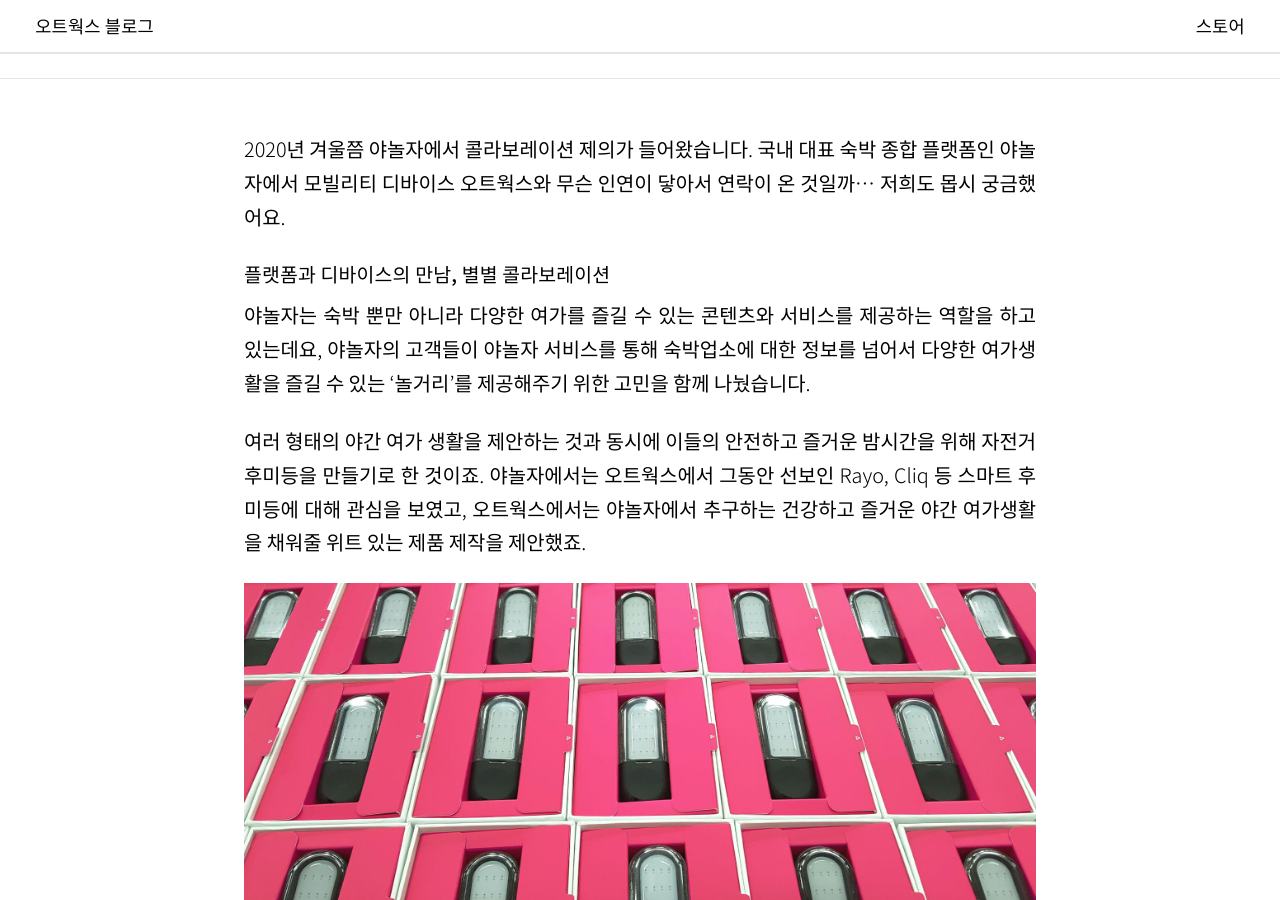
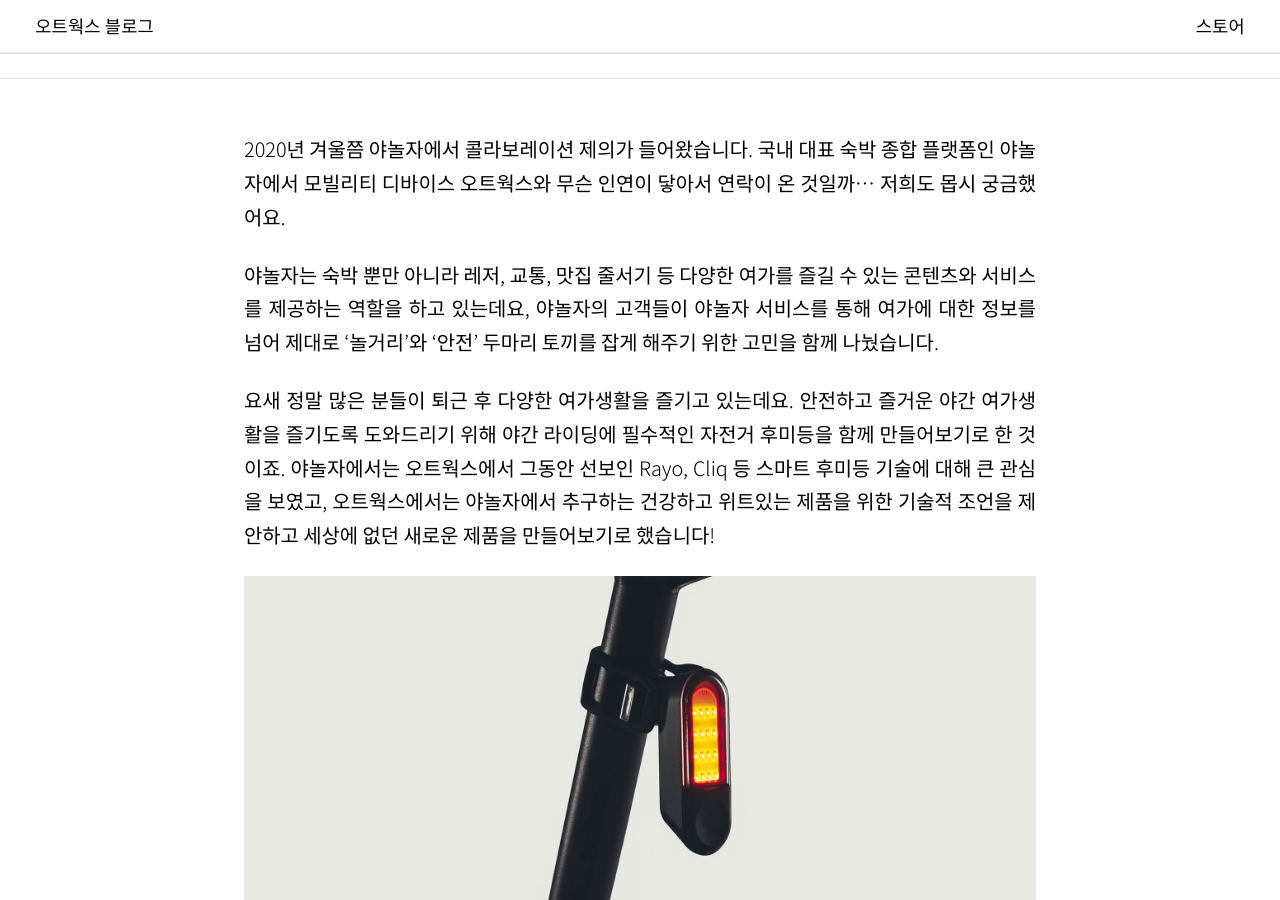
Before and after one commit to hauteworks/hauteworks-blog, a Jekyll site: the page built from _posts/2021-06-05-hauteworks-yanolja-colaboration.markdown, in a window 1280 px wide and 900 px high, scrolled down 1114 px. Built offline with Jekyll 4.4.1, drawn with Linux system fonts in a browser that asks for light colours; nearby versions of some CDN libraries; a script that is not in the unit is left out; some of the changed text lies outside the part shown.

Commit message:
Update 2021-06-05-hauteworks-yanolja-colaboration.markdown

```diff
--- a/_posts/2021-06-05-hauteworks-yanolja-colaboration.markdown
+++ b/_posts/2021-06-05-hauteworks-yanolja-colaboration.markdown
@@ -11,20 +11,22 @@
 
 2020년 겨울쯤 야놀자에서 콜라보레이션 제의가 들어왔습니다. 국내 대표 숙박 종합 플랫폼인 야놀자에서 모빌리티 디바이스 오트웍스와 무슨 인연이 닿아서 연락이 온 것일까... 저희도 몹시 궁금했어요.
 
+야놀자는 숙박 뿐만 아니라 레저, 교통, 맛집 줄서기 등 다양한 여가를 즐길 수 있는 콘텐츠와 서비스를 제공하는 역할을 하고 있는데요, 야놀자의 고객들이 야놀자 서비스를 통해 여가에 대한 정보를 넘어 제대로 ‘놀거리’와 ‘안전’ 두마리 토끼를 잡게 해주기 위한 고민을 함께 나눴습니다.
+
+요새 정말 많은 분들이 퇴근 후 다양한 여가생활을 즐기고 있는데요. 안전하고 즐거운 야간 여가생활을 즐기도록 도와드리기 위해 야간 라이딩에 필수적인 자전거 후미등을 함께 만들어보기로 한 것이죠. 야놀자에서는 오트웍스에서 그동안 선보인 Rayo, Cliq 등 스마트 후미등 기술에 대해 큰 관심을 보였고, 오트웍스에서는 야놀자에서 추구하는 건강하고 위트있는 제품을 위한 기술적 조언을 제안하고 세상에 없던 새로운 제품을 만들어보기로 했습니다!
+
+![야놀자 릴랙스 라이트 제품](/assets/images/yanolja-collabo-image-2.jpg)
+
+
 ###### 플랫폼과 디바이스의 만남, 별별 콜라보레이션
-야놀자는 숙박 뿐만 아니라 다양한 여가를 즐길 수 있는 콘텐츠와 서비스를 제공하는 역할을 하고 있는데요, 야놀자의 고객들이 야놀자 서비스를 통해 숙박업소에 대한 정보를 넘어서 다양한 여가생활을 즐길 수 있는 '놀거리'를 제공해주기 위한 고민을 함께 나눴습니다.
 
-여러 형태의 야간 여가 생활을 제안하는 것과 동시에 이들의 안전하고 즐거운 밤시간을 위해 자전거 후미등을 만들기로 한 것이죠. 야놀자에서는 오트웍스에서 그동안 선보인 Rayo, Cliq 등 스마트 후미등에 대해 관심을 보였고, 오트웍스에서는 야놀자에서 추구하는 건강하고 즐거운 야간 여가생활을 채워줄 위트 있는 제품 제작을 제안했죠.
+오트웍스와 야놀자는 어찌 보면 연결 고리가 전혀 없는 각각의 브랜드인 것 같지만, 이번 릴랙스 라이트를 기획하고 제작하면서 공통점을 발견할 수 있었습니다.
+
+첫번째로는 오트웍스, 야놀자 모두 기술에 기반한 회사라는 점입니다. 오트웍스는 자전거를 비롯한 다양한 모빌리티 이용자들이 필요로 하는 스마트 디바이스와 모바일 애플리케이션 서비스를 제공하여 스마트하고 안전한 모빌리티 환경을 만들어가는 회사입니다. 야놀자도 단순 여행 플랫폼에서 호텔 자동화 솔루션 등 기술적 역량 강화에 힘쏟으며 폭발적으로 성장하고 있는 회사입니다.
+
+그리고 야놀자가 숙박 외에도 레저, 교통, 맛집 등 다양한 분야의 즐길거리를 찾아서 사용자에게 선보이듯, 오트웍스도 라이트 뿐만 아니라 다양한 모빌리티 디바이스를 선보이려고 준비하고 있습니다. 오트웍스, 야놀자 둘다 안전하고 즐겁게 여가를 즐기고 싶은 여러분과 함께 할 준비를 하고 있거나 이미 진행중이라는 점도 닮았네요.
 
 ![야놀자가 기획하고 오트웍스가 제작한 릴랙스 라이트 제작 과정](/assets/images/yanolja-collabo-image-1.jpg)
-
-오트웍스와 야놀자는 어찌 보면 연결 고리가 전혀 없는 각각의 브랜드인 것 같지만, 이번 릴랙스 라이트를 기획하고 제작하면서 여러 공통점을 발견할 수 있었습니다.
-
-첫번째로는 오트웍스, 야놀자 모두 밤에 자주 만날 수 있다는 점이죠. 오트웍스의 스마트 후미등, 스마트 전조등은 주간 라이딩에도 사용하지만 주로 야간 라이딩에 사용되구요, 야놀자도 숙박 예약 서비스 이용자가 다수인만큼 야간 시간에 이용하거나 야간 시간을 고려하여 예약하게 됩니다.
-
-하지만 야놀자가 숙박 외에 다양한 분야의 즐길거리를 찾아서 사용자에게 선보이듯, 오트웍스도 라이트 뿐만 아니라 다양한 모빌리티 디바이스를 선보이려고 준비하고 있습니다. 오트웍스, 야놀자 둘다 밤과 낮 모두 여러분과 함께 할 준비를 하고 있거나 이미 진행중이라는 점도 닮았네요.
-
-![야놀자 릴랙스 라이트 제품](/assets/images/yanolja-collabo-image-2.jpg)
 
 야놀자가 기획하고 오트웍스가 제작한 ‘릴랙스 라이트’는 라이더는 물론 보행자까지 고려한 설계가 돋보이는 제품입니다. 보행자와 라이더, 라이더와 라이더 간의 안전을 위한 간격 유지에 도움을 주고, 귀여운 스마일 이미지가 라이트로 표현되어 깜찍한(!) 라이딩을 완성시켜 줍니다.
 
```
